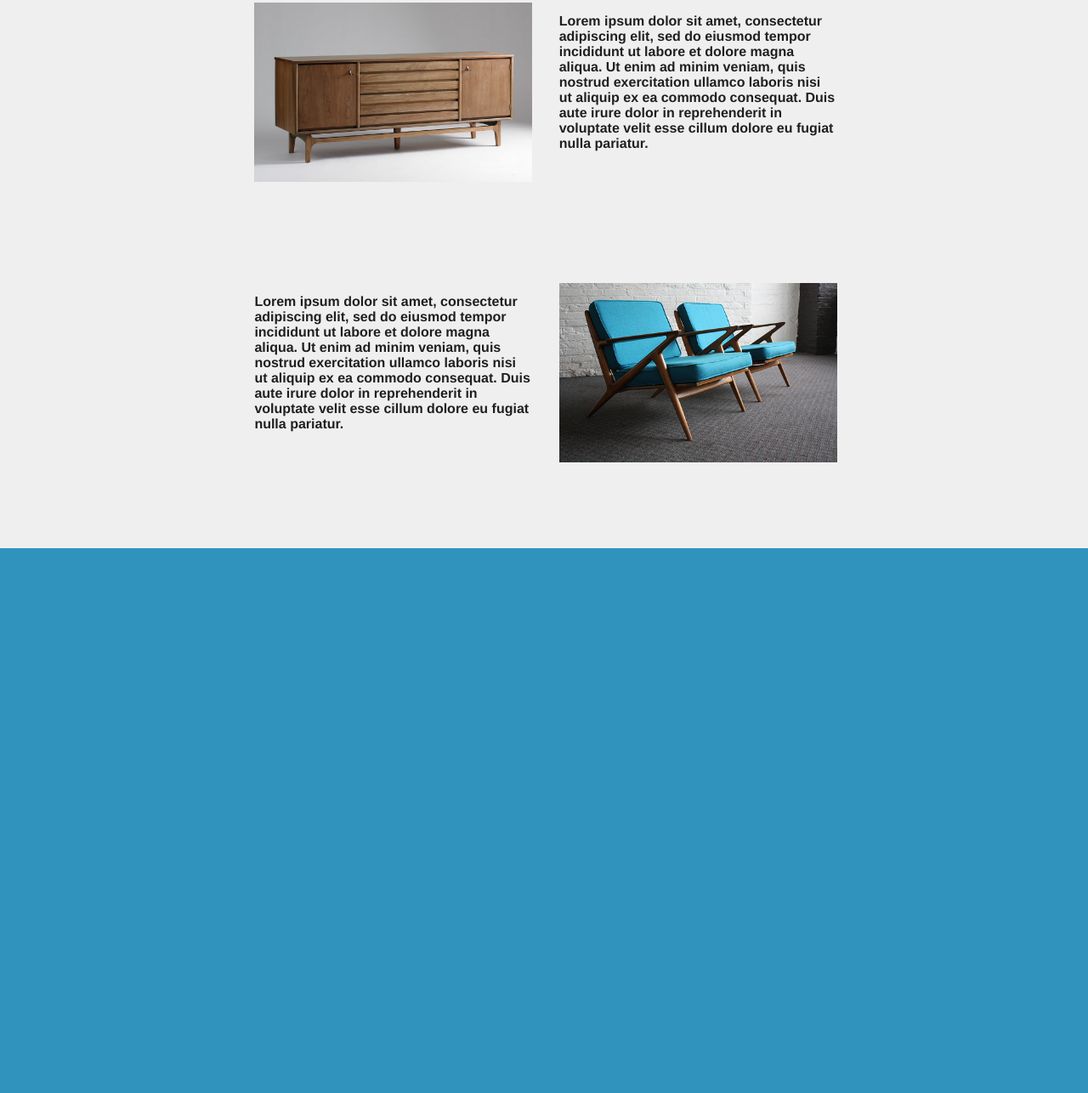
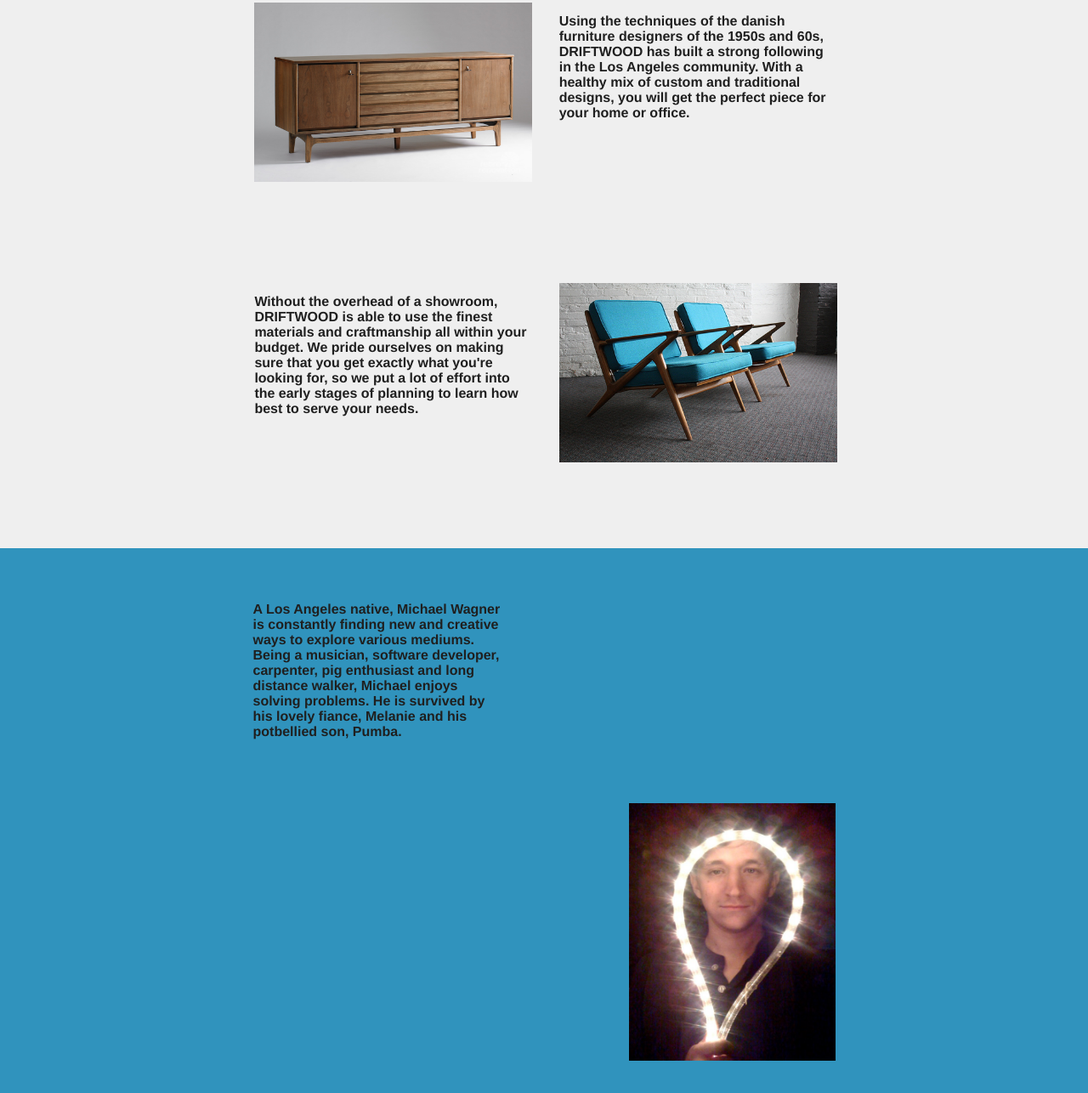
Before and after one commit to michaelWagner/driftwood, a plain HTML site: page index.html in a window 1280 px wide. Shown: the part 718-2004 px from the top of the page at 85% size. Drawn offline with Linux system fonts and the light colour scheme.

Commit message:
Add about section for frame-3 and add content for frame 2.

```diff
--- a/css/driftwood.css
+++ b/css/driftwood.css
@@ -192,6 +192,32 @@ p {
   background-color: #3093bd;
 }
 
+.about {
+  position: relative;
+  height: 80%;
+  width: 76%;
+  padding: 50px 12% 0;
+  overflow: hidden;
+  max-width: 685px;
+  margin: 0 auto;
+  min-height: 450px;
+}
+
+.about-text {
+  float: left;
+  width: 80%;
+  min-width: 260px;
+  max-width: 300px;
+  height: 250px;
+  margin-right: 40%;
+}
+
+.about-pic {
+  float: right;
+  width: 243px;
+  height: 303px;
+}
+
 @media screen and (max-width: 827px) {
   .content-wrapper {
     width: 391px;
@@ -207,6 +233,7 @@ p {
 
   .frame-2-short-text-2 {
     display: block;
+    margin-bottom: 0;
   }
 
   .frame-2 {
@@ -265,4 +292,8 @@ p {
     margin-top: 100px;
     height: 400px;
   }
+
+  .about-pic {
+    float: left;
+  }
 }
--- a/index.html
+++ b/index.html
@@ -39,17 +39,24 @@
         <div class="content-wrapper">
           <div class="frame-2-content column-left row-1"><img src="imgs/credenza.jpg"></div>
           <div class="frame-2-text column-right row-1">
-            <p>Lorem ipsum dolor sit amet, consectetur adipiscing elit, sed do eiusmod tempor incididunt ut labore et dolore magna aliqua. Ut enim ad minim veniam, quis nostrud exercitation ullamco laboris nisi ut aliquip ex ea commodo consequat. Duis aute irure dolor in reprehenderit in voluptate velit esse cillum dolore eu fugiat nulla pariatur.</p>
+            <p>
+              Using the techniques of the danish furniture designers of the 1950s and 60s, DRIFTWOOD has built a strong following in the Los Angeles community. With a healthy mix of custom and traditional designs, you will get the perfect piece for your home or office.
+            </p>
           </div>
           <div class="frame-2-short-text row-1 column-left">
-            <p>Lorem ipsum dolor sit amet, consectetur adipiscing elit, sed do eiusmod tempor incididunt ut labore et dolore magna aliqua.</p>
+            <p>Vintage vibe with a modern approach that sets us apart from typical mass-produced furniture.
+            </p>
           </div>
           <div class="frame-2-text column-left row-2">
-            <p>Lorem ipsum dolor sit amet, consectetur adipiscing elit, sed do eiusmod tempor incididunt ut labore et dolore magna aliqua. Ut enim ad minim veniam, quis nostrud exercitation ullamco laboris nisi ut aliquip ex ea commodo consequat. Duis aute irure dolor in reprehenderit in voluptate velit esse cillum dolore eu fugiat nulla pariatur.</p>
+            <p>
+              Without the overhead of a showroom, DRIFTWOOD is able to use the finest materials and craftmanship all within your budget. We pride ourselves on making sure that you get exactly what you're looking for, so we put a lot of effort into the early stages of planning to learn how best to serve your needs.
+            </p>
           </div>
           <div class="frame-2-content column-right row-2"><img src="imgs/chairs.jpg"></div>
           <div class="frame-2-short-text-2 row-1 column-left">
-            <p>Lorem ipsum dolor sit amet, consectetur adipiscing elit, sed do eiusmod tempor incididunt ut labore et dolore magna aliqua.</p>
+            <p>
+              Affordable custom pieces that really define your space and show off your personality.
+            </p>
           </div>
         </div>
 
@@ -57,6 +64,12 @@
       <div class="box frame-3">
         <div class="about">
           <div class="about-text">
+            <p>
+              A Los Angeles native, Michael Wagner is constantly finding new and creative ways to explore various mediums. Being a musician, software developer, carpenter, pig enthusiast and long distance walker, Michael enjoys solving problems. He is survived by his lovely fiance, Melanie and his potbellied son, Pumba.
+            </p>
+          </div>
+          <div class="about-pic">
+            <img alt="Michael Wagner" src="imgs/mikeLight.jpg">
           </div>
         </div>
       </div>
```
Also changed, not shown: imgs/mikeLight.jpg (added).
